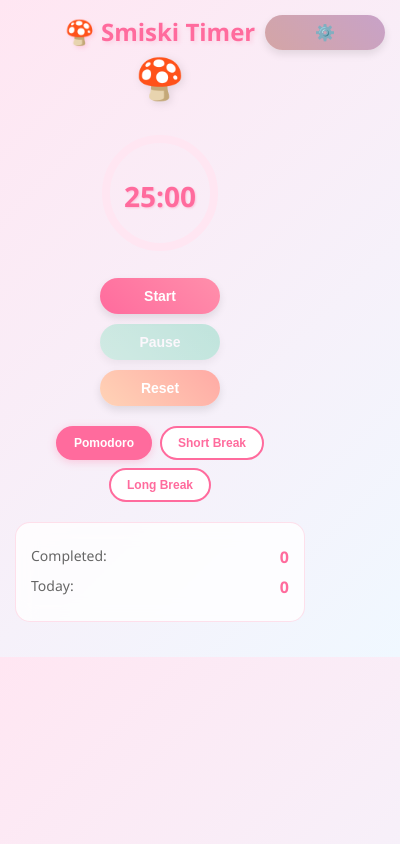
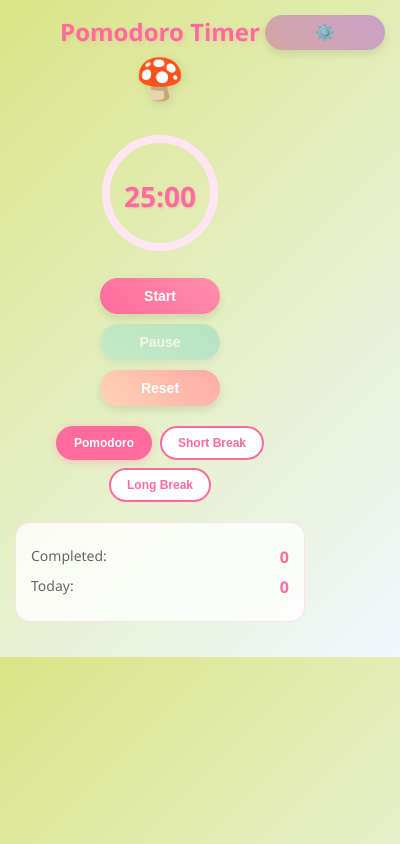
Before and after one commit to elvisThai/pomodoro-ext, a browser extension: page popup.html in a window 400 px wide. Drawn offline with Linux system fonts and the light colour scheme.

Commit message:
change colour of background and title of app

```diff
--- a/popup.css
+++ b/popup.css
@@ -6,7 +6,7 @@
 
 body {
     font-family: 'Segoe UI', Tahoma, Geneva, Verdana, sans-serif;
-    background: linear-gradient(135deg, #ffe6f2 0%, #f0f8ff 100%);
+    background: linear-gradient(135deg, #dae586 0%, #f0f8ff 100%);
     width: 350px;
     min-height: 500px;
     overflow: hidden;
--- a/popup.html
+++ b/popup.html
@@ -3,13 +3,13 @@
 <head>
     <meta charset="UTF-8">
     <meta name="viewport" content="width=device-width, initial-scale=1.0">
-    <title>Smiski Pomodoro Timer</title>
+    <title>Pomodoro Timer</title>
     <link rel="stylesheet" href="popup.css">
 </head>
 <body>
     <div class="container">
         <div class="header">
-            <h1>🍄 Smiski Timer</h1>
+            <h1>Pomodoro Timer</h1>
             <div class="smiski-character" id="smiskiCharacter">🌸</div>
         </div>
 
```
